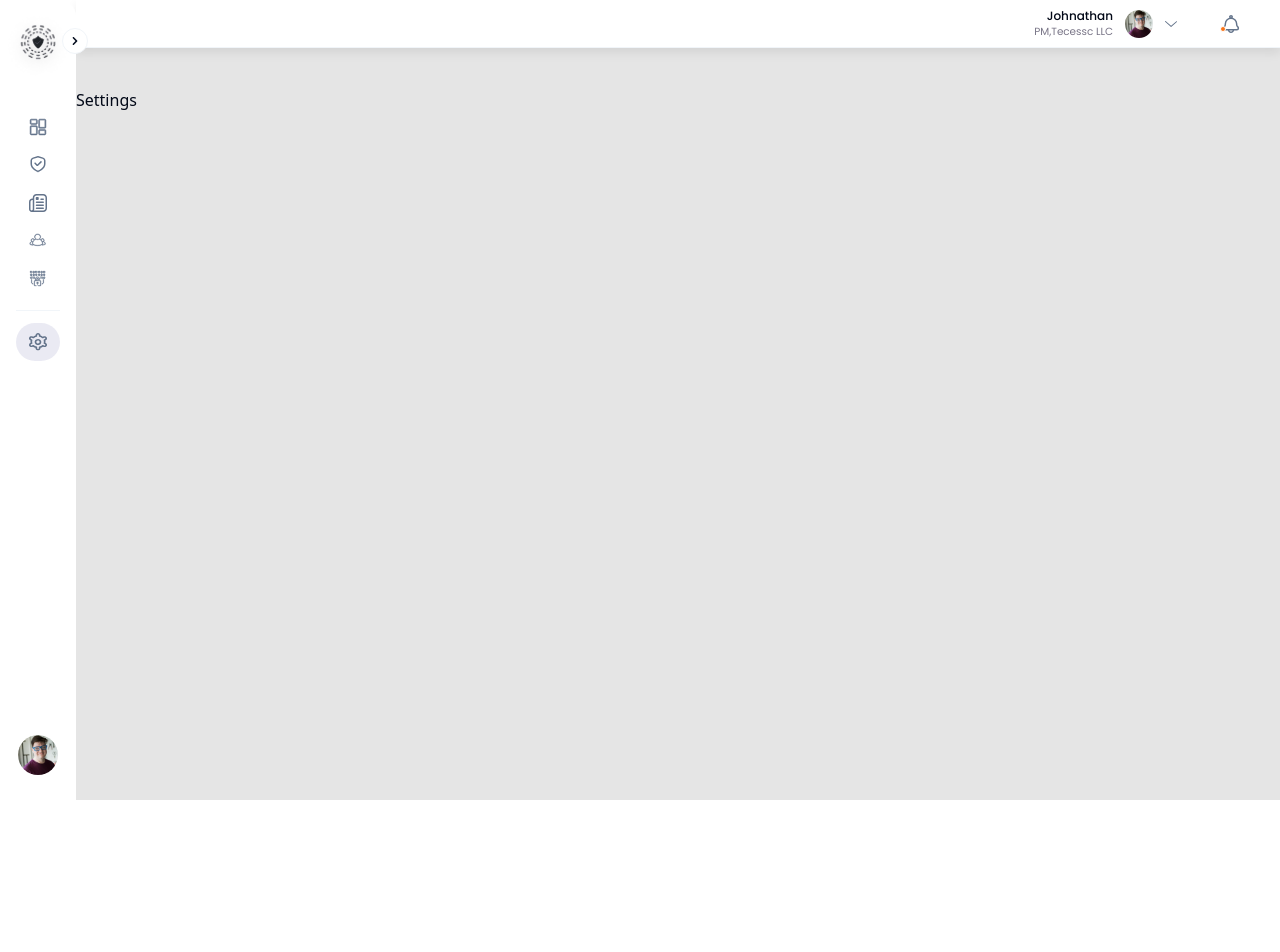
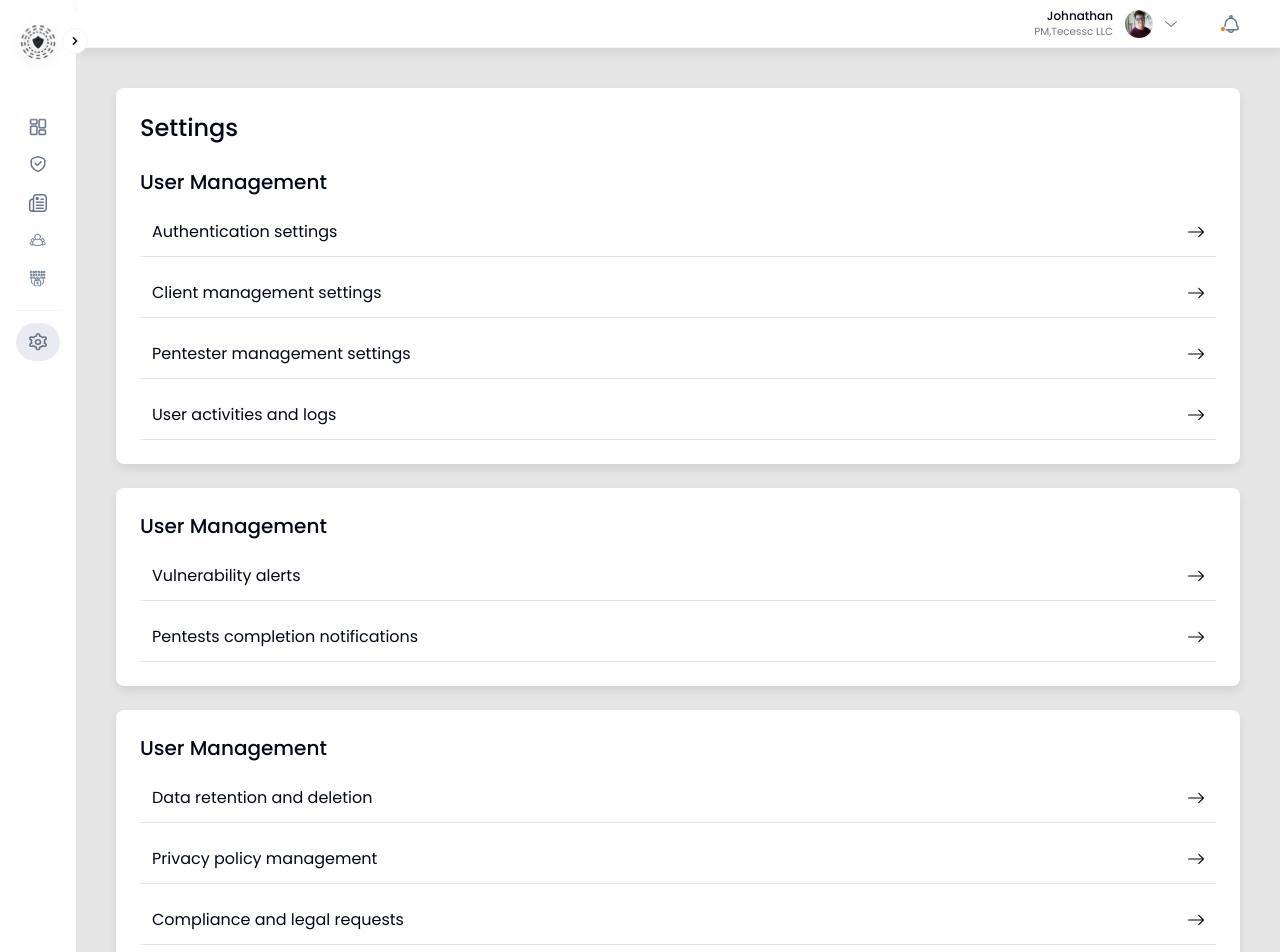
Before and after one commit to tariq-csit/frontend-staging, a React (Vite) app: page /dashboard/settings in a window 1280 px wide. Shown: the top 952 px of the page. Before the commit the page ends 800 px from the top, so only its background shows below. Built offline with nearby package versions, Linux system fonts and the light colour scheme.

Commit message:
Settings page

```diff
--- a/src/components/pentestersList/PList.tsx
+++ b/src/components/pentestersList/PList.tsx
@@ -85,13 +85,12 @@ function PList() {
       </div>
       {listData.map((item, i) => {
         return (
-          <div
+          <div key={i}
             className={`grid grid-cols-6 rounded-activity ${
               item.grayBg && "bg-[#FAFAFB]"
             }`}
           >
             <div
-              key={i}
               className="flex h-tableVarients col-span-3 w-tableVarients p-listItem items-center gap-listItem self-stretch flex-component"
             >
               <img className="w-10 h-10" src="/Ellipse 6.svg" />
--- a/src/components/settings/Settings.tsx
+++ b/src/components/settings/Settings.tsx
@@ -1,9 +1,96 @@
-import React from 'react'
+import { Link } from "react-router-dom";
 
 function Settings() {
+  const userManagementLinks=[
+    {
+      text: 'Authentication settings',
+      link: '/dashboard/settings'
+    },
+    {
+      text: 'Client management settings',
+      link: '/dashboard/settings'
+    },
+    {
+      text: 'Pentester management settings',
+      link: '/dashboard/settings'
+    },
+    {
+      text: 'User activities and logs',
+      link: '/dashboard/settings'
+    },
+  ];
+
+  const notificationsLink= [
+    {
+      text: 'Vulnerability alerts',
+      link: '/dashboard/settings'
+    },
+    {
+      text: 'Pentests completion notifications',
+      link: '/dashboard/settings'
+    },
+  ]
+
+  const DataPrivacyLinks=[
+    {
+      text: 'Data retention and deletion',
+      link: '/dashboard/settings'
+    },
+    {
+      text: 'Privacy policy management',
+      link: '/dashboard/settings'
+    },
+    {
+      text: 'Compliance and legal requests',
+      link: '/dashboard/settings'
+    },
+    {
+      text: 'Encryption and data security',
+      link: '/dashboard/settings'
+    },
+  ];
+  const sections=[
+    {
+      settingHeading: true,
+      heading: 'User Management',
+      links: userManagementLinks
+    },
+    {
+      heading: 'User Management',
+      links: notificationsLink
+    },
+    {
+      heading: 'User Management',
+      links: DataPrivacyLinks
+    },
+  ]
   return (
-    <div>
-      Settings
+    <div className='flex flex-col px-5 sm:px-10 items-start gap-component shrink-0 self-stretch'>
+      {
+        sections.map((section, i)=>{
+          return(
+            <div key={i} className='flex p-component flex-col items-start gap-settingSection self-stretch rounded-settingsSection bg-white shadow-component'>
+
+        <div className="flex flex-col items-start gap-component self-stretch">
+          {section.settingHeading && <h4 className="self-stretch font-poppins text-xl sm:text-2xl font-medium">Settings</h4>}
+          <h5 className="self-stretch font-poppins sm:text-xl font-medium">{section.heading}</h5>
+        </div>
+
+        {
+          section.links.map((link, i)=>{
+            return(
+              <Link key={i} className="flex p-3 justify-between items-center self-stretch border-b border-[#77887733]/20" to={link.link}>
+                <span className="text-xs sm:text-base font-poppins">{link.text}</span>
+                <img src="/arrow.svg" />
+              </Link>
+            )
+          })
+        }
+      </div>
+          )
+        })
+      }
+
     </div>
   )
 }
--- a/src/components/sidebar/Sidebar.tsx
+++ b/src/components/sidebar/Sidebar.tsx
@@ -1,4 +1,3 @@
-import React from "react";
 import { useState } from "react";
 import dashboard from "/state=dashboard.svg";
 import leftArrow from "/chevron-left.svg";
@@ -45,7 +44,7 @@ function Sidebar() {
   ];
   return (
     <>
-    <div className="sm:hidden bg-secondary z-100 rounded-full p-2 absolute top-2 left-2"
+    <div className="sm:hidden bg-secondary z-10 rounded-full p-2 absolute top-2 left-2"
     onClick={()=>setCollapsed(!collapsed)}><img className="w-3 h-3" src={collapsed?bars:cross} /></div>
     <div
       className={`sm:flex sm:visible bg-white  w-[12.5rem] absolute sm:relative  duration-75 ${
--- a/tailwind.config.js
+++ b/tailwind.config.js
@@ -68,6 +68,7 @@ export default {
   			reportItem: '1rem',
   			activity: '0.5rem',
   			input: '0.375rem',
+				settingsSection: '0.5rem',
   			lg: 'var(--radius)',
   			md: 'calc(var(--radius) - 2px)',
   			sm: 'calc(var(--radius) - 4px)'
```
Also changed, not shown: public/arrow.svg (added).
